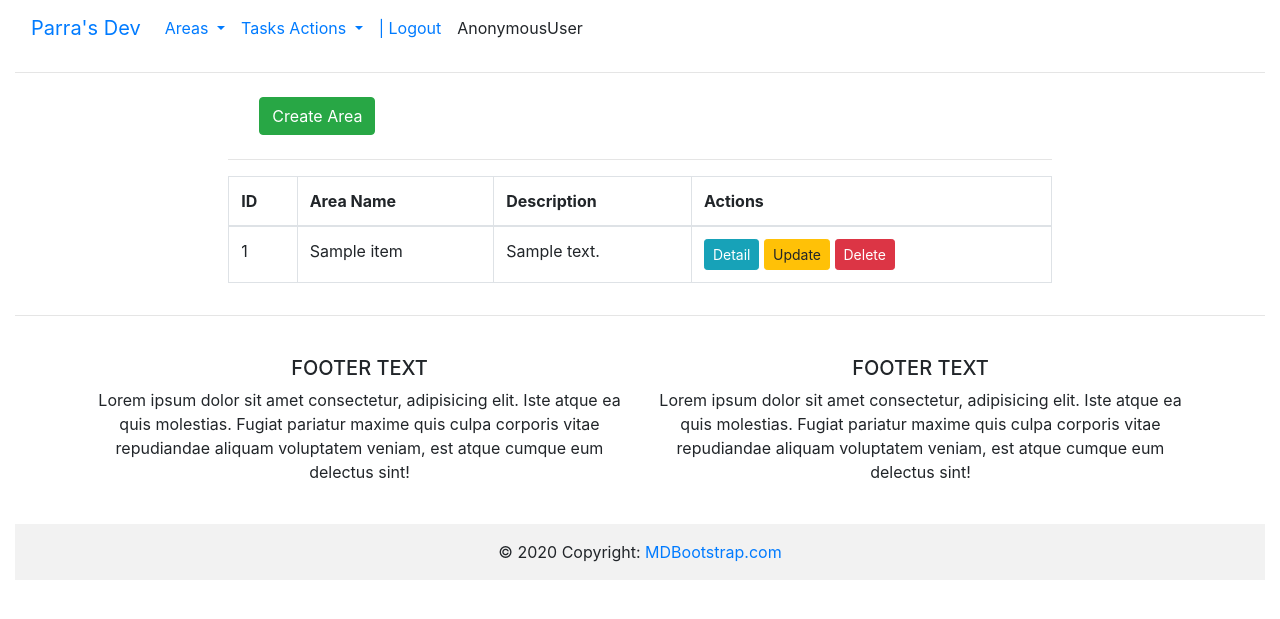
After one commit to HowardGA/Examen2-DeWebPro, a Django app: page /ToDo/client/areas/ in a window 1280 px wide. The commit adds this page. Shown: the top 619 px of the page. Run offline with Django 5.2, Linux system fonts and the light colour scheme; tables that the repository leaves empty hold one stand-in row (values such as "Sample post"); a database or web service that is not in the repository returns one stand-in record (values such as "Sample title"); data that the repository does not hold is empty; some libraries are stand-ins or nearby versions.

Commit message:
Areas CRUD Client Side
Made de crud for the areas in the client side

```diff
--- a/Client/ToDo/forms.py
+++ b/Client/ToDo/forms.py
@@ -40,3 +40,7 @@ class CreateTaskForm(forms.Form):
         choices=[],
         widget=forms.Select(attrs={"class": "form-select form-control"})
     )
+
+class AreaForm(forms.Form):
+    area_name = forms.CharField(max_length=32, widget=forms.TextInput(attrs={"type": "text", "class": "form-control", "placeholder": "Area Name"}))
+    description = forms.CharField(max_length=128, required=False, widget=forms.TextInput(attrs={"type": "text", "class": "form-control", "placeholder": "Area description"}))
--- a/Client/ToDo/urls.py
+++ b/Client/ToDo/urls.py
@@ -8,6 +8,12 @@ urlpatterns = [
     path('client/create/task', views.CreateTasksClient.as_view(), name = "client_create_td"),
     path('client/detail/task/<int:pk>/', views.DetailTaskClient.as_view(), name = "client_detail_td"),
     path('client/update/task/<int:pk>/', views.UpdateTasksClient.as_view(), name="client_update_td"),
-    path('client/delete/task/<int:pk>/', views.DeleteTasksClient.as_view(), name="client_delete_td")
+    path('client/delete/task/<int:pk>/', views.DeleteTasksClient.as_view(), name="client_delete_td"),
 
+  #Areas
+    path('client/areas/', views.ListAreasClient.as_view(), name='areas-list'),
+    path('client/areas/create/', views.CreateAreaClient.as_view(), name='areas-create'),
+    path('client/areas/<int:pk>/', views.DetailAreaClient.as_view(), name='areas-detail'),
+    path('client/areas/<int:pk>/update/', views.UpdateAreaClient.as_view(), name='areas-update'),
+    path('client/areas/<int:pk>/delete/', views.DeleteAreaClient.as_view(), name='areas-delete'),
 ]
--- a/Client/ToDo/views.py
+++ b/Client/ToDo/views.py
@@ -1,7 +1,7 @@
 from django.shortcuts import render, redirect
 from django.views import generic
 import requests
-from .forms import CreateTaskForm
+from .forms import CreateTaskForm, AreaForm
 # Create your views here.
 class ListTasksClient(generic.View):
     template_name = "ToDo/list_todo_cl.html"
@@ -155,3 +155,90 @@ class DeleteTasksClient(generic.View):
             # Handle exceptions, log, or render an error page
             print(f"Error deleting task: {e}")
             return render(request, self.template_name, {"error": "Failed to delete task."})
+
+#AREAS
+
+class ListAreasClient(generic.View):
+    template_name = "ToDo/list_areas_cl.html"
+    url = "http://localhost:8000/api/areas/"
+    response = None
+    context = {}
+
+    def get(self, request):
+        self.response = requests.get(url=self.url)
+        self.context = {
+            "areas": self.response.json()
+        }
+        return render(request, self.template_name, self.context)
+
+class CreateAreaClient(generic.View):
+    template_name = "ToDo/create_area_cl.html"
+    url = "http://localhost:8000/api/areas/create/"
+    context = {}
+    form_class = AreaForm
+
+    def get(self, request):
+        form = self.form_class()
+        self.context = {"form": form}
+        return render(request, self.template_name, self.context)
+
+    def post(self, request):
+        form = self.form_class(request.POST)
+        if form.is_valid():
+            payload = form.cleaned_data
+            response = requests.post(url=self.url, json=payload)
+            return redirect("td:areas-list")
+        else:
+            self.context = {"form": form}
+            return render(request, self.template_name, self.context)
+
+class DetailAreaClient(generic.View):
+    template_name = "ToDo/detail_area_cl.html"
+    url = "http://localhost:8000/api/areas/"
+    response = None
+
+    def get(self, request, pk):
+        self.url = self.url + f'{pk}/'
+        self.response = requests.get(url=self.url)
+        self.context = {"area": self.response.json()}
+        return render(request, self.template_name, self.context)
+
+class UpdateAreaClient(generic.View):
+    template_name = "ToDo/update_area_cl.html"
+    url = "http://localhost:8000/api/areas/"
+    context = {}
+    form_class = AreaForm
+
+    def get(self, request, pk):
+        area_response = requests.get(self.url + f'{pk}/')
+        area_data = area_response.json()
+        form = self.form_class(initial=area_data)
+        self.context = {
+            "form": form,
+            "area_id": pk
+        }
+        return render(request, self.template_name, self.context)
+
+    def post(self, request, pk):
+        form = self.form_class(request.POST)
+        if form.is_valid():
+            payload = form.cleaned_data
+            response = requests.put(url=self.url + f'{pk}/update/', json=payload)
+            return redirect("td:areas-list")
+        else:
+            self.context = {"form": form}
+            return render(request, self.template_name, self.context)
+
+class DeleteAreaClient(generic.View):
+    template_name = "ToDo/delete_area_cl.html"
+    url = "http://localhost:8000/api/areas/"
+
+    def get(self, request, pk):
+        area_response = requests.get(f"{self.url}{pk}/")
+        area_data = area_response.json()
+        context = {"area": area_data}
+        return render(request, self.template_name, context)
+
+    def post(self, request, pk):
+        response = requests.delete(f"{self.url}{pk}/delete/")
+        return redirect("td:areas-list")
--- /dev/null
+++ b/Client/templates/ToDo/list_areas_cl.html
@@ -0,0 +1,40 @@
+{% extends "base/base.html" %}
+
+{% block title %}Areas{% endblock %}
+
+{% block content %}
+<nav class="navbar bg-body-tertiary">
+    <div class="container-fluid d-flex justify-content-between align-items-center">
+        <div>
+            <a href="{% url 'td:areas-create' %}" class="btn btn-success">Create Area</a>
+        </div>
+    </div>
+</nav>
+
+<hr/>
+
+<table class="table table-bordered">
+    <thead>
+        <tr>
+            <th>ID</th>
+            <th>Area Name</th>
+            <th>Description</th>
+            <th>Actions</th>
+        </tr>
+    </thead>
+    <tbody>
+        {% for area in areas %}
+        <tr>
+            <td>{{ area.id }}</td>
+            <td>{{ area.area_name }}</td>
+            <td>{{ area.description }}</td>
+            <td>
+                <a href="{% url 'td:areas-detail' area.id %}" class="btn btn-info btn-sm">Detail</a>
+                <a href="{% url 'td:areas-update' area.id %}" class="btn btn-warning btn-sm">Update</a>
+                <a href="{% url 'td:areas-delete' area.id %}" class="btn btn-danger btn-sm">Delete</a>
+            </td>
+        </tr>
+        {% endfor %}
+    </tbody>
+</table>
+{% endblock %}
--- a/Client/templates/base/base.html
+++ b/Client/templates/base/base.html
@@ -24,8 +24,8 @@
                 Areas
               </a>
               <ul class="dropdown-menu">
-                <li><a class="dropdown-item" href="">Area List</a></li>
-                <li><a class="dropdown-item" href="">New Area</a></li>
+                <li><a class="dropdown-item" href="{% url 'td:areas-list'%}">Area List</a></li>
+                <li><a class="dropdown-item" href="{% url 'td:areas-create' %}">New Area</a></li>
                 <li><hr class="dropdown-divider"></li>
               </ul>
             </li>
```
Also changed, not shown: Client/templates/ToDo/create_area_cl.html (added, +23 -0 lines), Client/templates/ToDo/delete_area_cl.html (added, +17 -0 lines), Client/templates/ToDo/detail_area_cl.html (added, +15 -0 lines), Client/templates/ToDo/update_area_cl.html (added, +23 -0 lines).
